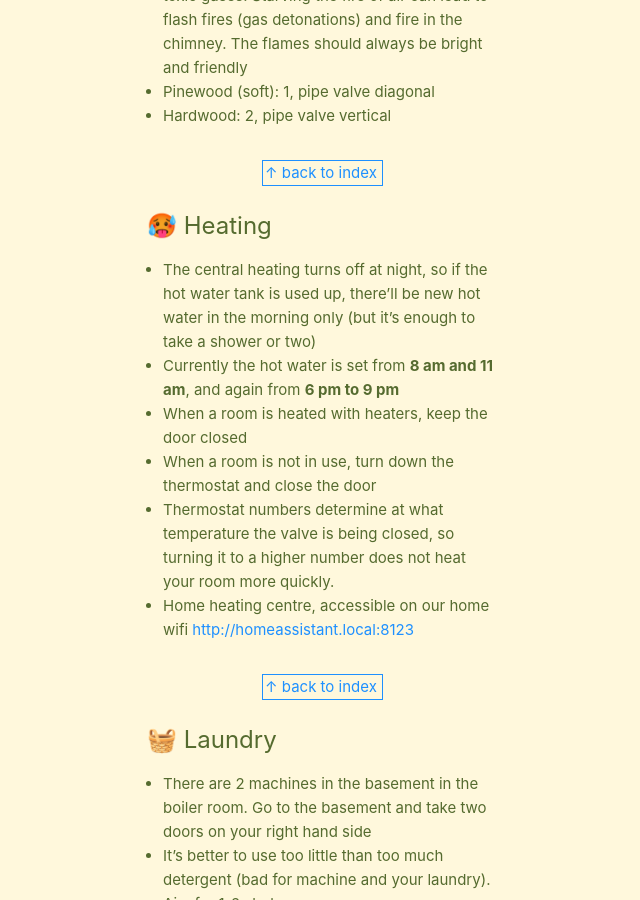
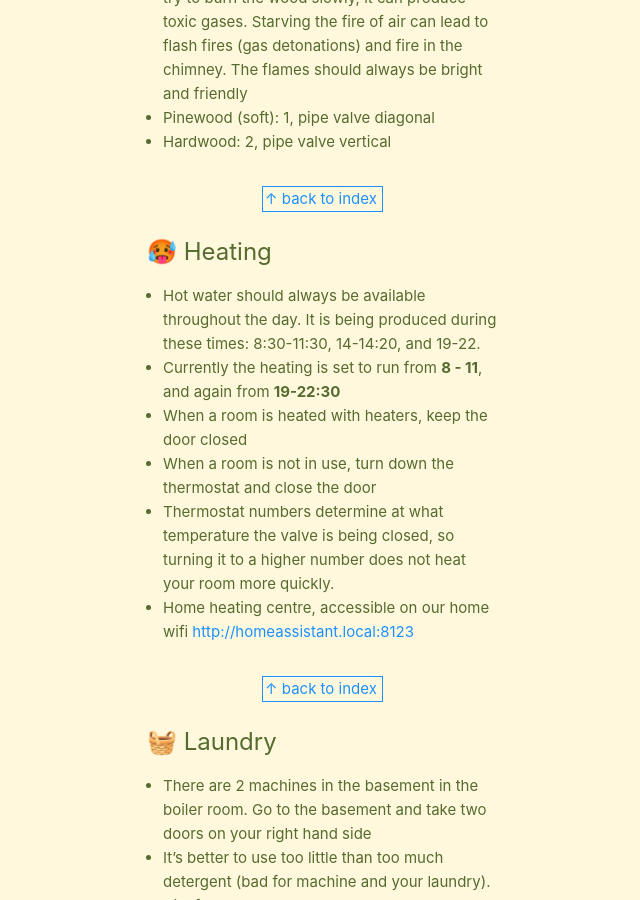
Before and after one commit to zezhaus/how-to, a Jekyll site: the page built from index.md, in a window 1280 px wide and 900 px high, scrolled down 6962 px. Shown: the whole window, without its empty margins (318-958 px from the left). Built offline with Jekyll 4.4.1, drawn with Linux system fonts in a browser that asks for light colours; some of the changed text lies outside the part shown.

```diff
--- a/index.md
+++ b/index.md
@@ -169,8 +173,8 @@ While it’s cold we try to keep the fire going 24/7 and ventilate the air to th
 <a class="toplink" href="#index">&uarr; back to index</a>
 
 ### 🥵 Heating {#heating}
-- The central heating turns off at night, so if the hot water tank is used up, there’ll be new hot water in the morning only (but it’s enough to take a shower or two)
-- Currently the hot water is set from **8 am and 11 am**, and again from **6 pm to 9 pm**
+- Hot water should always be available throughout the day. It is being produced during these times: 8:30-11:30, 14-14:20, and 19-22.
+- Currently the heating is set to run from **8 - 11**, and again from **19-22:30**
 - When a room is heated with heaters, keep the door closed
 - When a room is not in use, turn down the thermostat and close the door
 - Thermostat numbers determine at what temperature the valve is being closed, so turning it to a higher number does not heat your room more quickly.
@@ -228,19 +232,6 @@ We have bikes to borrow. Just ask.
 
 ## Exit Checklist {#exit-checklist}
 
-TBA
+Coming soon !
 
 <a class="toplink" href="#index">&uarr; back to index</a>
-
-
-
-
-
-
-
-
-<details><summary>CLICK ME</summary>
-
-here is the stuff
-
-</details>
```
Also changed, not shown: other parts of index.md (+5 -1 lines), 1 other file.
